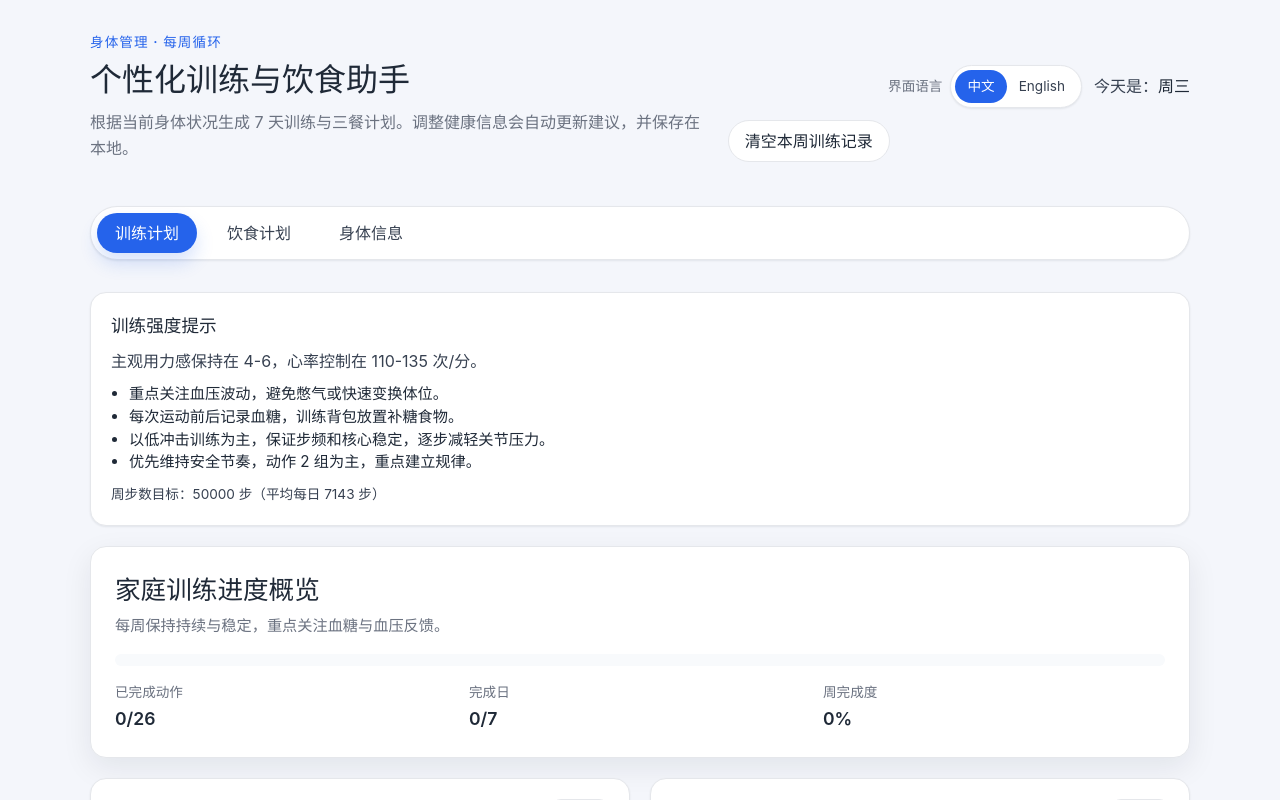
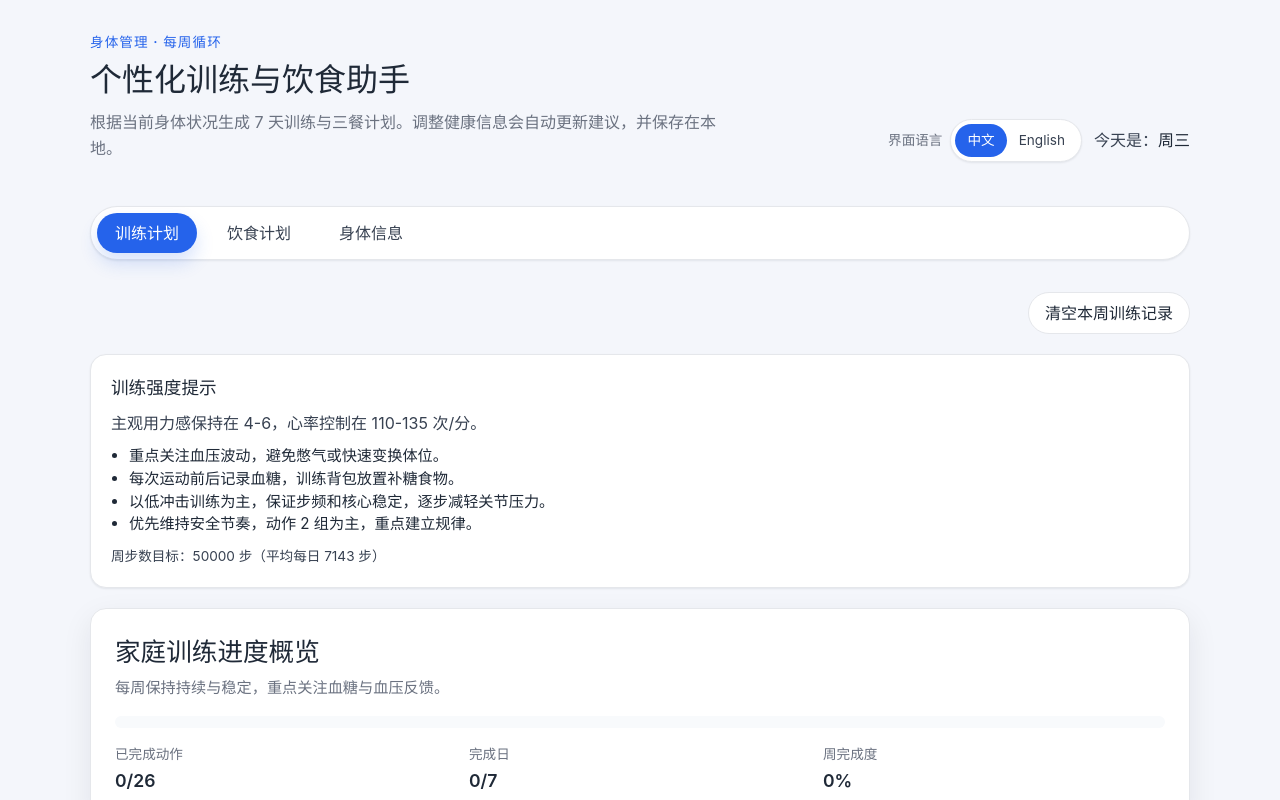
Before and after one commit to richard0082013/body-control, a Vue app in the folder web/: page / in a window 1280 px wide. Shown: the top 800 px of the page. Built offline with nearby package versions, Linux system fonts and the light colour scheme.

Commit message:
fix: relocate clear-progress button inside training tab

```diff
--- a/web/src/App.vue
+++ b/web/src/App.vue
@@ -135,14 +135,6 @@ function localeLabel(option) {
         <p class="page-header__today">
           {{ t('app.today') }}<strong>{{ todayLabel }}</strong>
         </p>
-        <button
-          v-if="activeTab === 'training'"
-          type="button"
-          class="reset-all"
-          @click="resetAll"
-        >
-          {{ t('app.clearProgress') }}
-        </button>
       </div>
     </header>
 
@@ -169,6 +161,11 @@ function localeLabel(option) {
       role="tabpanel"
       aria-labelledby="tab-training"
     >
+      <div class="training-actions">
+        <button type="button" class="reset-all" @click="resetAll">
+          {{ t('app.clearProgress') }}
+        </button>
+      </div>
       <section class="plan-insights" :aria-label="t('app.planInsightsTitle')">
         <article class="plan-insights__card">
           <h3>{{ t('app.planInsightsTitle') }}</h3>
@@ -383,6 +380,11 @@ function localeLabel(option) {
   gap: 16px;
 }
 
+.training-actions {
+  display: flex;
+  justify-content: flex-end;
+}
+
 .plan-insights__card {
   padding: 20px;
   border-radius: 16px;
```
